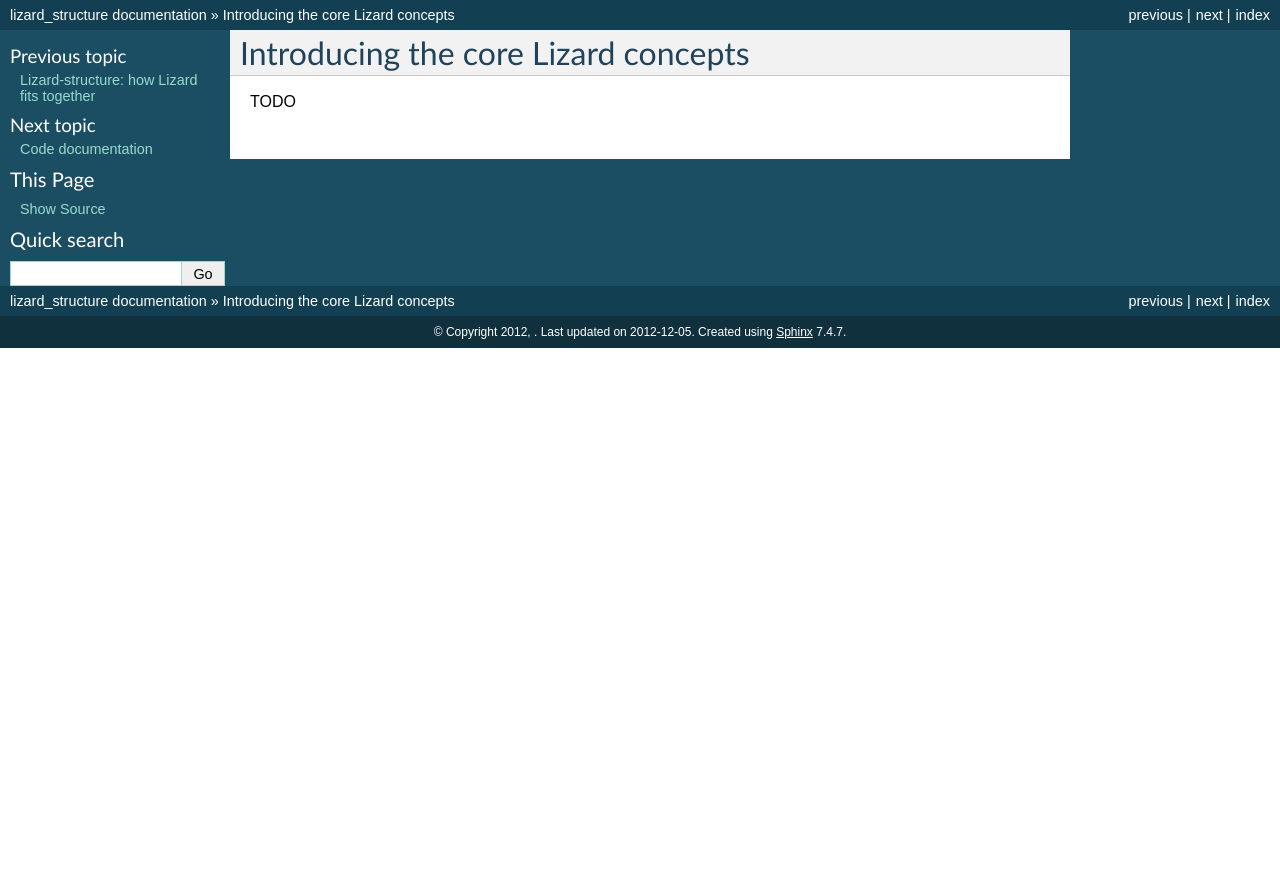
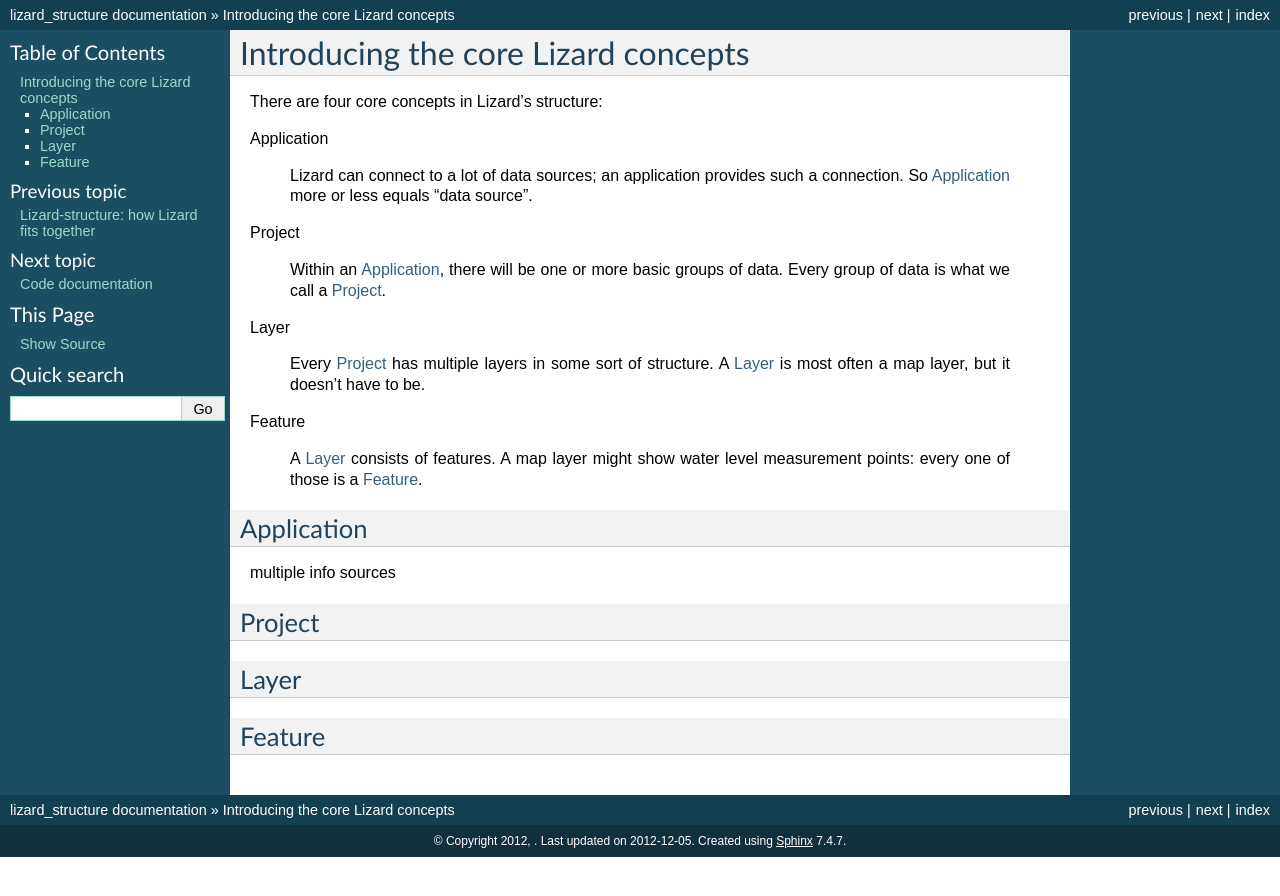
Before and after one commit to lizardsystem/lizard-structure, a Sphinx documentation site: the page built from doc/source/core.rst, in a window 1280 px wide. Shown: the top 896 px of the page. Built offline with Sphinx 7.4.7, drawn with Linux system fonts in a browser that asks for light colours; pages that are not in the unit, such as notebooks, are missing from menus.

Commit message:
Added summaries for all 4 core concepts

```diff
--- a/doc/source/core.rst
+++ b/doc/source/core.rst
@@ -1,4 +1,52 @@
 Introducing the core Lizard concepts
 ####################################
 
-TODO
+There are four core concepts in Lizard's structure:
+
+Application
+
+    Lizard can connect to a lot of data sources; an application provides such
+    a connection. So :ref:`application` more or less equals "data source".
+
+Project
+
+    Within an :ref:`application`, there will be one or more basic groups of
+    data. Every group of data is what we call a :ref:`project`.
+
+Layer
+
+    Every :ref:`project` has multiple layers in some sort of
+    structure. A :ref:`layer` is most often a map layer, but it doesn't have
+    to be.
+
+Feature
+
+    A :ref:`layer` consists of features. A map layer might show water
+    level measurement points: every one of those is a :ref:`feature`.
+
+
+.. _application:
+
+Application
+===========
+
+multiple info sources
+
+
+.. _project:
+
+Project
+=======
+
+
+
+.. _layer:
+
+Layer
+=====
+
+
+.. _feature:
+
+Feature
+=======
```
